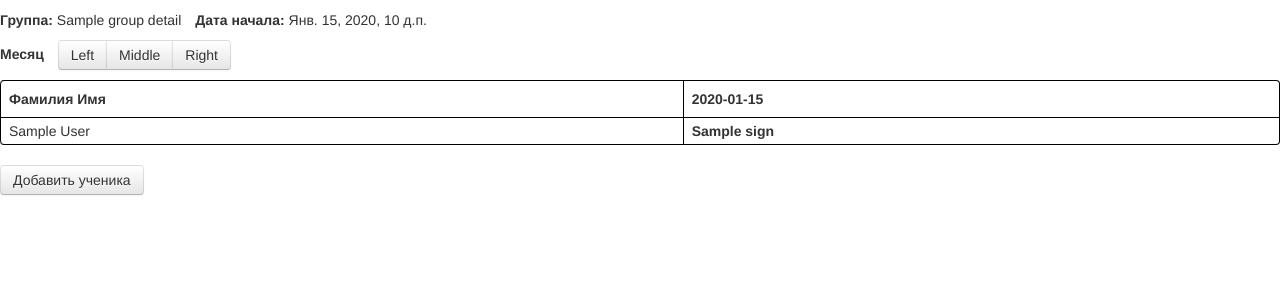
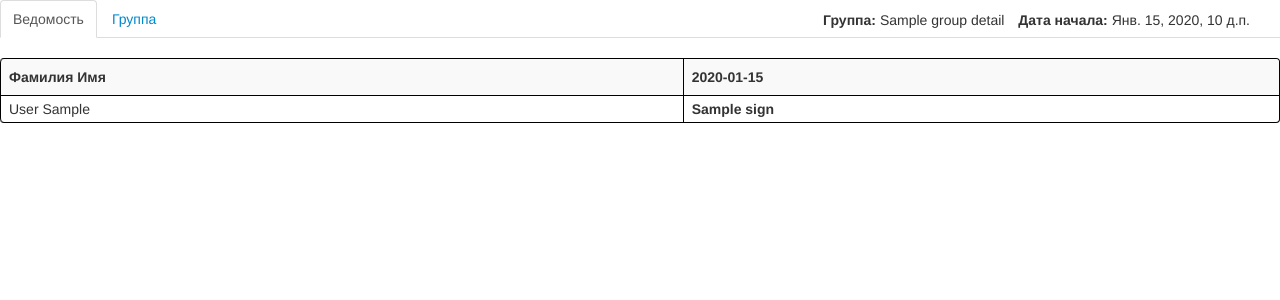
Before and after one commit to drda3x/dh_journal, a Django app: template application/templates/group_detail.html in a window 1280 px wide. Shown: the top 300 px of the page. Run offline with Django 3.2, Linux system fonts and the light colour scheme; tables that the repository leaves empty hold one stand-in row (values such as "Sample post"); the template is opened without the code that fills it: values that come from a table or form of the project are taken from there, most other values are stand-ins (such as "Sample title", 1, 10 or a date in 2020); some libraries are stand-ins or nearby versions.

Commit message:
Вьюшка поделена на вкладки. Добавлена отдельная вкладка для инфы о группе

```diff
--- a/application/static/css/group_detail.css
+++ b/application/static/css/group_detail.css
@@ -87,11 +87,33 @@
     top: 85px;
 }
 
+.fio_cell {
+    padding-right: 0 !important;
+}
+
+.fio_cell .popover.right .arrow {
+    top: 50%;
+}
+
+#journal {}
+
 .journal-header {
-    margin: 10px 0;
+    position: relative;
+    top: 10px;
+    right: 30px;
+    float: right;
 }
 
 .btn-group {
     padding:
     0 10px;
 }
+
+.info-fio {
+    text-align: center !important;
+    padding: 2px !important;
+}
+
+.header-inp{
+    margin-top: 10px !important;
+}
--- a/application/static/js/matrix.js
+++ b/application/static/js/matrix.js
@@ -10,7 +10,7 @@ if(!window.View) window.View = {};
         this.current_column_num = null;
         this.content = [];
 
-        var rows = $('.table tbody').children();
+        var rows = $('#journal.table tbody').children();
 
         for(var i= 0, j=rows.length; i<j; i++) {
             var row=rows[i],
--- a/application/templates/group_detail.html
+++ b/application/templates/group_detail.html
@@ -18,7 +18,6 @@
 
     <script type="text/javascript" src="/static/js/matrix.js"></script>
     <script type="text/javascript" src="/static/js/popover.js"></script>
-
 {% endblock %}
 
 {% block body %}
@@ -26,16 +25,14 @@
     <div class="journal-header">
         <strong>Группа: </strong>{{ group_detail.name }} <strong style="margin: 0 0 0 10px;">Дата начала: </strong>{{ group_detail.start_date }}
     </div>
-    <div class="journal-header">
-        <strong>Месяц</strong>
-        <div class="btn-group" data-toggle="buttons-radio" style="display: inline-block">
-            <button type="button" class="btn">Left</button>
-            <button type="button" class="btn">Middle</button>
-            <button type="button" class="btn">Right</button>
-        </div>
-    </div>
+    <ul class="nav nav-tabs" id="navTab">
+        <li class="active"><a href="#journal-tc" data-toggle="tab">Ведомость</a></li>
+        <li><a href="#info" data-toggle="tab">Группа</a></li>
+    </ul>
 
-    <table id="journal" class="table table-bordered">
+    <div class="tab-content">
+        <div class="tab-pane active" id="journal-tc">
+            <table id="journal" class="table table-bordered table-striped">
                 <tr>
                     <th>
                         Фамилия Имя
@@ -46,7 +43,7 @@
                 </tr>
                 {% for student in group_detail.students %}
                 <tr  data-stid="{{ student.person.id }}" class="student_row">
-            <td class="hover-able fio_cell">{{ student.person.first_name }} {{ student.person.last_name }}</td>
+                    <td class="hover-able fio_cell">{{ student.person.last_name }} {{ student.person.first_name }}</td>
                     {% for date in student.calendar %}
                     <td class="hover-able {{ date.color }}" data-date="{{ date.date }}" data-pass="{{ date.pass }}">
                         {% if date.pass %}
@@ -59,8 +56,32 @@
                 </tr>
                 {% endfor %}
             </table>
+        </div>
+        <div class="tab-pane" id="info">
+            <table class="table table-bordered table-striped">
+                <tr>
+                    <th class="info-fio"><input class="header-inp" type="checkbox" /></th>
+                    <th>Фамилия</th>
+                    <th>Имя</th>
+                    <th>Телефон</th>
+                    <th>E-mail</th>
+                    <th>Остаток по абонементу</th>
+                </tr>
+                {% for student in group_detail.students %}
+                <tr>
+                    <td class="info-fio"><input type="checkbox" /></td>
+                    <td>{{ student.person.last_name }}</td>
+                    <td>{{ student.person.first_name }}</td>
+                    <td>+{{ student.person.phone }}</td>
+                    <td>{{ student.person.e_mail }}</td>
+                    <td>0</td>
+                </tr>
+                {% endfor %}
+            </table>
+            <a href="#addStudent" role="button" class="btn" data-toggle="modal">Добавить ученика</a>
+        </div>
+    </div>
 
-    <a href="#addStudent" role="button" class="btn" data-toggle="modal">Добавить ученика</a>
 
 
     <!-- Форма добавления ученика в группу -->
@@ -76,31 +97,31 @@
                     <div class="control-group">
                         <label class="control-label" for="last_name">Фамилия</label>
                         <div class="controls">
-                            <input type="text" name="last_name" id="last_name" value="test" />
+                            <input type="text" name="last_name" id="last_name" required />
                         </div>
                     </div>
                     <div class="control-group">
                         <label class="control-label" for="first_name">Имя</label>
                         <div class="controls">
-                            <input type="text" name="first_name" id="first_name" value="test" />
+                            <input type="text" name="first_name" id="first_name" required />
                         </div>
                     </div>
                     <div class="control-group">
                         <label class="control-label" for="phone">Тел.</label>
                         <div class="controls">
-                            <input type="tel" name="phone" id="phone" value="+712345678"/>
+                            <input type="tel" name="phone" id="phone" required />
                         </div>
                     </div>
                     <div class="control-group">
                         <label class="control-label" for="e_mail">E-mail</label>
                         <div class="controls">
-                            <input type="email" name="e_mail" id="e_mail" value="t@e.st">
+                            <input type="email" name="e_mail" id="e_mail" />
                         </div>
                     </div>
             </div>
             <div class="modal-footer">
                 <button class="btn" data-dismiss="modal" aria-hidden="true">Отмена</button>
-                <input class="btn btn-primary" type="submit" value="Добавить">
+                <input class="btn btn-primary" type="submit" value="Добавить" />
             </div>
         </form>
     </div>
@@ -113,7 +134,7 @@
             <h4><span id="lesson_window_date"></span> - {{ group_detail.name }}</h4>
         </div>
         <div>
-            <table id="lesson_content" class="table table-bordered"></table>
+            <table id="lesson_content" class="table table-bordered table-striped"></table>
         </div>
         <div class="modal-footer">
             <button class="btn" data-dismiss="modal" aria-hidden="true">Отмена</button>
@@ -235,9 +256,9 @@
                 var $this = $(this);
 
                 if($this.hasClass('fio_cell')) {
-                    if(!$(this).hasClass('active')) $this.addClass('highlight');
+                    if(!$this.hasClass('active')) $this.addClass('highlight');
                 } else {
-                    if(!$(this).hasClass('active')) matrix.highlightColumn($(this));
+                    if(!$this.hasClass('active')) matrix.highlightColumn($this);
                 }
 
             });
@@ -289,7 +310,6 @@
                 }
 
             });
-
         })();
     </script>
 
--- a/application/templates/main_view.html
+++ b/application/templates/main_view.html
@@ -24,7 +24,7 @@
                     <div>Группы:</div>
                 <ul>
                     {% for group in groups %}
-                        <li><a class="group" href="/group?id={{ group.id }}">{{ group.name }}</a></li>
+                        <li><a class="group" href="/group?id={{ group.id }}">{{ group.name }} - {{ group.days }}</a></li>
                     {% endfor %}
                 </ul>
                 </div>
```
Also changed, not shown: application/utils/groups.py (+7 -3 lines). Lines whose indentation alone changed are shown as unchanged.
